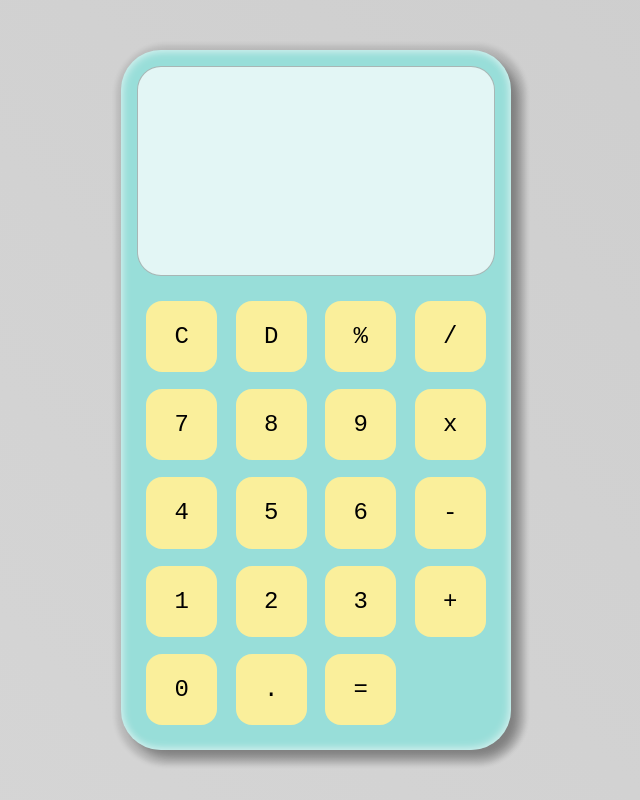
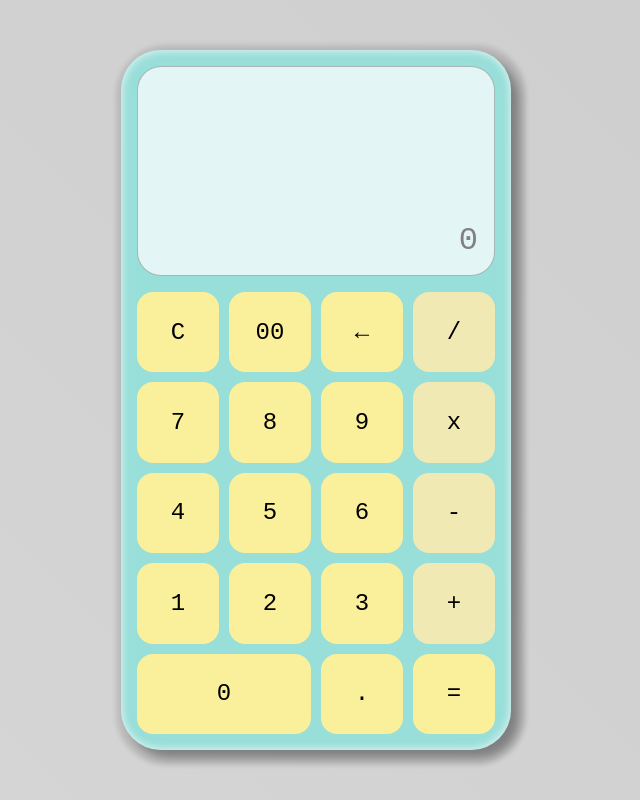
Before and after one commit to codingdestro/calculator, a React (Vite) app: page / in a window 1280 px wide. Shown: the whole page, without its empty margins (324-964 px from the left). Built offline with nearby package versions, Linux system fonts and the light colour scheme.

Commit message:
add - keys functionality

```diff
--- a/src/App.tsx
+++ b/src/App.tsx
@@ -4,8 +4,8 @@ import KeyBox from "./components/KeyBox";
 
 const keys = [
   "C",
-  "D",
-  "%",
+  "00",
+  "←",
   "/",
   "7",
   "8",
@@ -26,14 +26,74 @@ const keys = [
 
 function App() {
   const [input, setInput] = useState<string>("");
+  const [data, setData] = useState<string[]>([""]);
+  const [left, setLeft] = useState("");
+  const [right, setRight] = useState("");
+
+  const isOperator = (key: string): boolean => {
+    if (key === "+" || key === "x" || key === "/" || key === "-") return true;
+    return false;
+  };
+
+  const addSegment = (segment: string) => {
+    setRight("");
+    setLeft((prevState) => prevState + segment);
+    setData((prevState) =>
+      prevState[0] ? [...prevState, segment] : [segment]
+    );
+  };
+  const popSegment = () => {
+    if (data) {
+      let lastItem = data.pop() || "";
+      if (isOperator(lastItem)) {
+        lastItem = data.pop() || "";
+      }
+      setRight(lastItem);
+      setLeft(() => {
+        let x = data.reduce(
+          (previousValue: string, currentValue: string) =>
+            previousValue + currentValue,
+          ""
+        );
+
+        return x;
+      });
+    }
+  };
 
   const getInput = (key: string) => {
-    setInput((prevState) => prevState + key);
+    if (key === "C") {
+      setRight("");
+      setLeft("");
+    } else if (key === "=") {
+      if (right && !isOperator(input[input.length - 1])) {
+        console.log("calculate the value", input);
+      }
+    } else if (key === ".") {
+      if (right) {
+        setRight((prevState) =>
+          prevState.includes(".") ? prevState : prevState + key
+        );
+      }
+    } else if (isOperator(key)) {
+      if (right) {
+        addSegment(right);
+        addSegment(key);
+      }
+    } else if (key === "←") {
+      if (right) {
+        setRight((prevState) => prevState.slice(0, -1));
+      } else {
+        popSegment();
+      }
+    } else {
+      setRight((prevState) => prevState + key);
+    }
   };
 
   useEffect(() => {
-    console.log(input);
-  }, [input]);
+    setInput(left + right);
+  }, [right, left]);
 
   return (
     <div className="body">
--- a/src/components/Display.tsx
+++ b/src/components/Display.tsx
@@ -1,10 +1,10 @@
-interface Props{
-    text:string
+interface Props {
+  text: string;
 }
-const Display = ({text}:Props) => {
+const Display = ({ text }: Props) => {
   return (
     <div className="display-box">
-      <div className="main">{text}</div>
+      <div className={`main ${!text&&"fade"}`}>{!text || text == "0"?"0":text}</div>
     </div>
   );
 };
--- a/src/styles/index.scss
+++ b/src/styles/index.scss
@@ -35,11 +35,21 @@ body {
   cursor: pointer;
   border: none;
   border-radius: 1rem;
-  width: 4.45rem;
-  aspect-ratio: 1/1;
+  // width: 4.45rem;
+  // aspect-ratio: 1/1;
   font-size: 24px;
   font-family: monospace;
   background-color: #faef9b;
+  &:nth-child(17) {
+    grid-column: 1 / span 2;
+  }
+  &:nth-child(4n) {
+    background-color: #f0e9b4;
+  }
+  &:active {
+    scale: 0.9;
+    transition: 0.4s;
+  }
 }
 @mixin box {
   border-radius: 2.5rem - 1rem;
@@ -50,8 +60,9 @@ body {
   height: 100%;
   @include box;
   display: grid;
-  align-items: center;
-  justify-items: center;
+  gap: 10px;
+  // align-items: center;
+  // justify-items: center;
   grid-template-columns: repeat(4, 1fr);
 }
 
@@ -66,9 +77,13 @@ body {
   align-items: end;
   .main {
     font-size: 32px;
+    word-break: break-all;
     width: 100%;
     overflow: hidden;
     font-family: monospace;
     text-align: right;
   }
+  .fade{
+    color: grey;
+  }
 }
```
